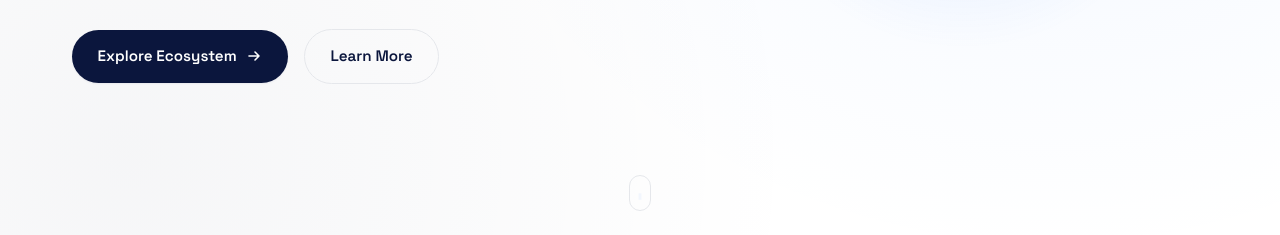
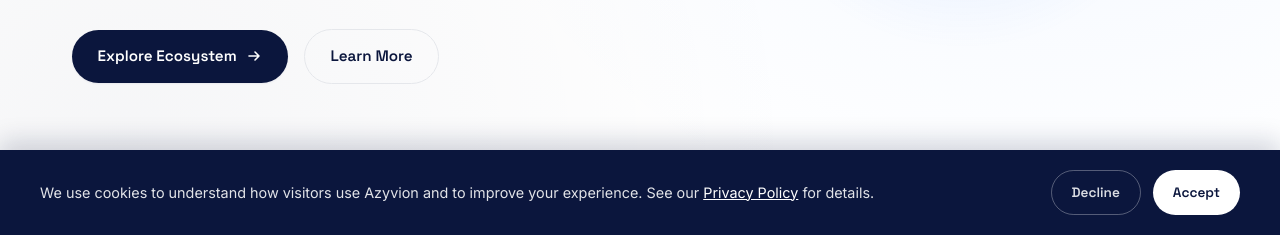
Before and after one commit to azyvion/web, a plain HTML site: page index.html in a window 1280 px wide. Shown: the part 565-800 px from the top of the page. Drawn offline with Linux system fonts and the light colour scheme.

Commit message:
Update index.html

```diff
--- a/index.html
+++ b/index.html
@@ -1237,6 +1237,90 @@
             section { padding-block: var(--space-6); }
         }
 
+
+        /* ---------------------------------------------------------
+           COOKIE CONSENT BANNER
+           --------------------------------------------------------- */
+
+        .cookie-banner {
+            position: fixed;
+            left: 0;
+            right: 0;
+            bottom: 0;
+            z-index: 2000;
+            background: var(--color-primary);
+            color: rgba(255, 255, 255, 0.88);
+            padding: 1.25rem var(--space-4);
+            transform: translateY(100%);
+            transition: transform 0.4s cubic-bezier(0.16, 1, 0.3, 1);
+            box-shadow: 0 -8px 24px rgba(11, 22, 61, 0.18);
+        }
+
+        .cookie-banner.visible {
+            transform: translateY(0);
+        }
+
+        .cookie-banner-inner {
+            max-width: var(--container-w);
+            margin-inline: auto;
+            display: flex;
+            flex-wrap: wrap;
+            align-items: center;
+            justify-content: space-between;
+            gap: 1rem 1.5rem;
+        }
+
+        .cookie-banner-text {
+            flex: 1 1 380px;
+            font-size: 0.9rem;
+            line-height: 1.55;
+        }
+
+        .cookie-banner-text a {
+            color: #fff;
+            text-decoration: underline;
+        }
+
+        .cookie-banner-actions {
+            display: flex;
+            gap: 0.75rem;
+            flex-shrink: 0;
+        }
+
+        .cookie-btn {
+            font-family: var(--font-display, inherit);
+            font-size: 0.85rem;
+            font-weight: 600;
+            padding: 0.65rem 1.25rem;
+            border-radius: 999px;
+            cursor: pointer;
+            white-space: nowrap;
+            border: none;
+            transition: transform 0.2s ease, opacity 0.2s ease;
+        }
+
+        .cookie-btn:hover {
+            transform: translateY(-1px);
+        }
+
+        .cookie-btn-decline {
+            background: transparent;
+            color: rgba(255, 255, 255, 0.85);
+            border: 1.5px solid rgba(255, 255, 255, 0.3);
+        }
+
+        .cookie-btn-accept {
+            background: #fff;
+            color: var(--color-primary);
+        }
+
+        @media (max-width: 560px) {
+            .cookie-banner-actions {
+                width: 100%;
+                justify-content: flex-start;
+            }
+        }
+
     </style>
 
 </head>
@@ -1968,5 +2052,89 @@
     })();
     </script>
 
+
+    <!-- ========================================= -->
+    <!-- COOKIE CONSENT BANNER -->
+    <!-- ========================================= -->
+
+    <div class="cookie-banner" id="cookieBanner" role="dialog" aria-label="Cookie consent" aria-live="polite">
+        <div class="cookie-banner-inner">
+            <p class="cookie-banner-text">
+                We use cookies to understand how visitors use Azyvion and to improve your experience. See our
+                <a href="privacy.html">Privacy Policy</a> for details.
+            </p>
+            <div class="cookie-banner-actions">
+                <button type="button" class="cookie-btn cookie-btn-decline" id="cookieDecline">Decline</button>
+                <button type="button" class="cookie-btn cookie-btn-accept" id="cookieAccept">Accept</button>
+            </div>
+        </div>
+    </div>
+
+    <script>
+    (function () {
+        var CONSENT_KEY = 'azyvion_cookie_consent';
+        var banner = document.getElementById('cookieBanner');
+        var acceptBtn = document.getElementById('cookieAccept');
+        var declineBtn = document.getElementById('cookieDecline');
+
+        // --- Google Analytics (GA4) ---
+        // Replace G-XXXXXXXXXX with your real Measurement ID once you have one.
+        // Analytics only loads if the visitor has accepted cookies.
+        var GA_MEASUREMENT_ID = 'G-XXXXXXXXXX';
+
+        function loadAnalytics() {
+            if (GA_MEASUREMENT_ID.indexOf('XXXX') !== -1) return; // placeholder not replaced yet
+            if (window.__azyvionAnalyticsLoaded) return;
+            window.__azyvionAnalyticsLoaded = true;
+
+            var script = document.createElement('script');
+            script.async = true;
+            script.src = 'https://www.googletagmanager.com/gtag/js?id=' + GA_MEASUREMENT_ID;
+            document.head.appendChild(script);
+
+            window.dataLayer = window.dataLayer || [];
+            function gtag() { window.dataLayer.push(arguments); }
+            window.gtag = gtag;
+            gtag('js', new Date());
+            gtag('config', GA_MEASUREMENT_ID, { anonymize_ip: true });
+        }
+
+        function showBanner() {
+            requestAnimationFrame(function () {
+                banner.classList.add('visible');
+            });
+        }
+
+        function hideBanner() {
+            banner.classList.remove('visible');
+        }
+
+        var consent = null;
+        try {
+            consent = localStorage.getItem(CONSENT_KEY);
+        } catch (e) {
+            consent = null;
+        }
+
+        if (consent === 'accepted') {
+            loadAnalytics();
+        } else if (consent !== 'declined') {
+            showBanner();
+        }
+
+        acceptBtn.addEventListener('click', function () {
+            try { localStorage.setItem(CONSENT_KEY, 'accepted'); } catch (e) {}
+            loadAnalytics();
+            hideBanner();
+        });
+
+        declineBtn.addEventListener('click', function () {
+            try { localStorage.setItem(CONSENT_KEY, 'declined'); } catch (e) {}
+            hideBanner();
+        });
+    })();
+    </script>
+
+
 </body>
 </html>
```
